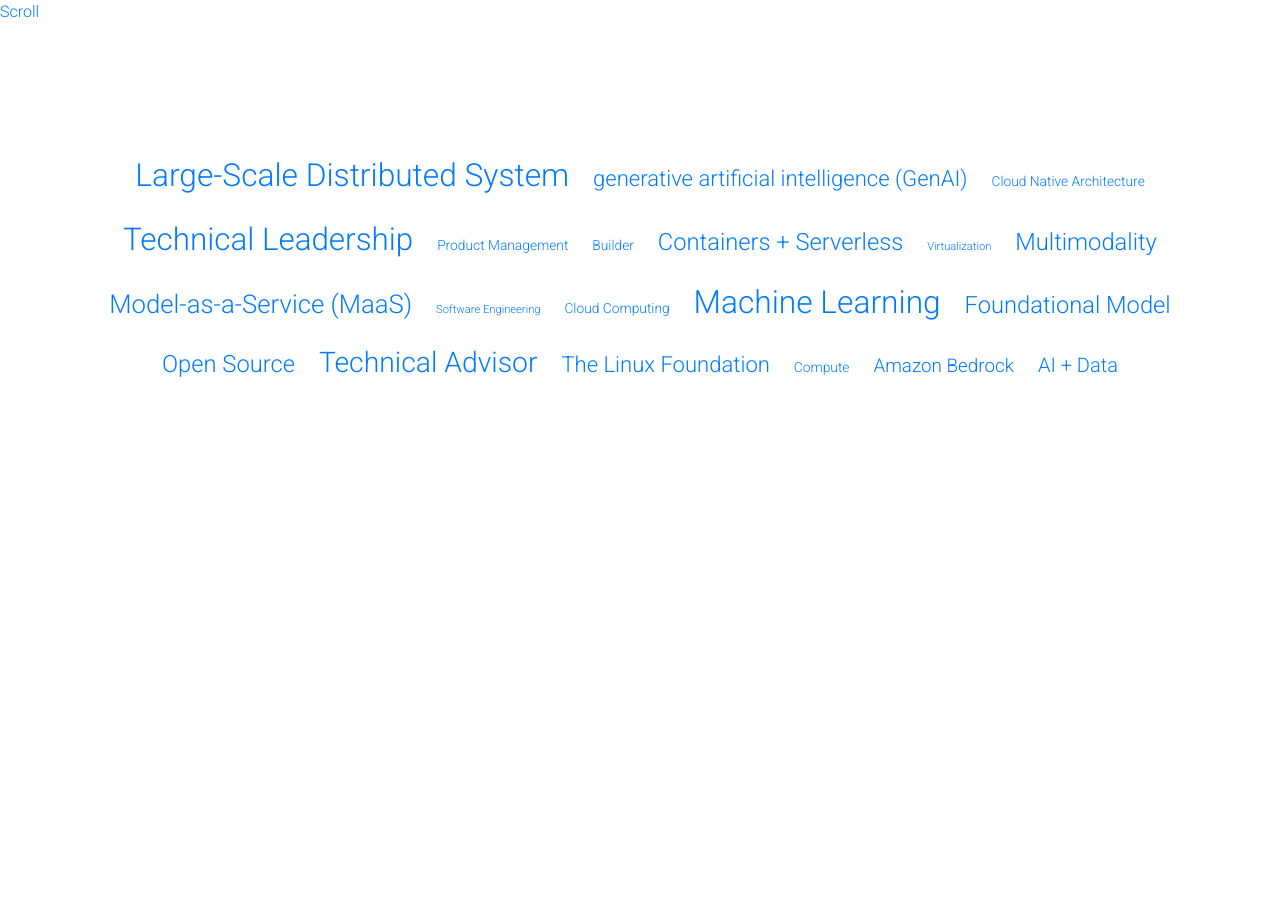
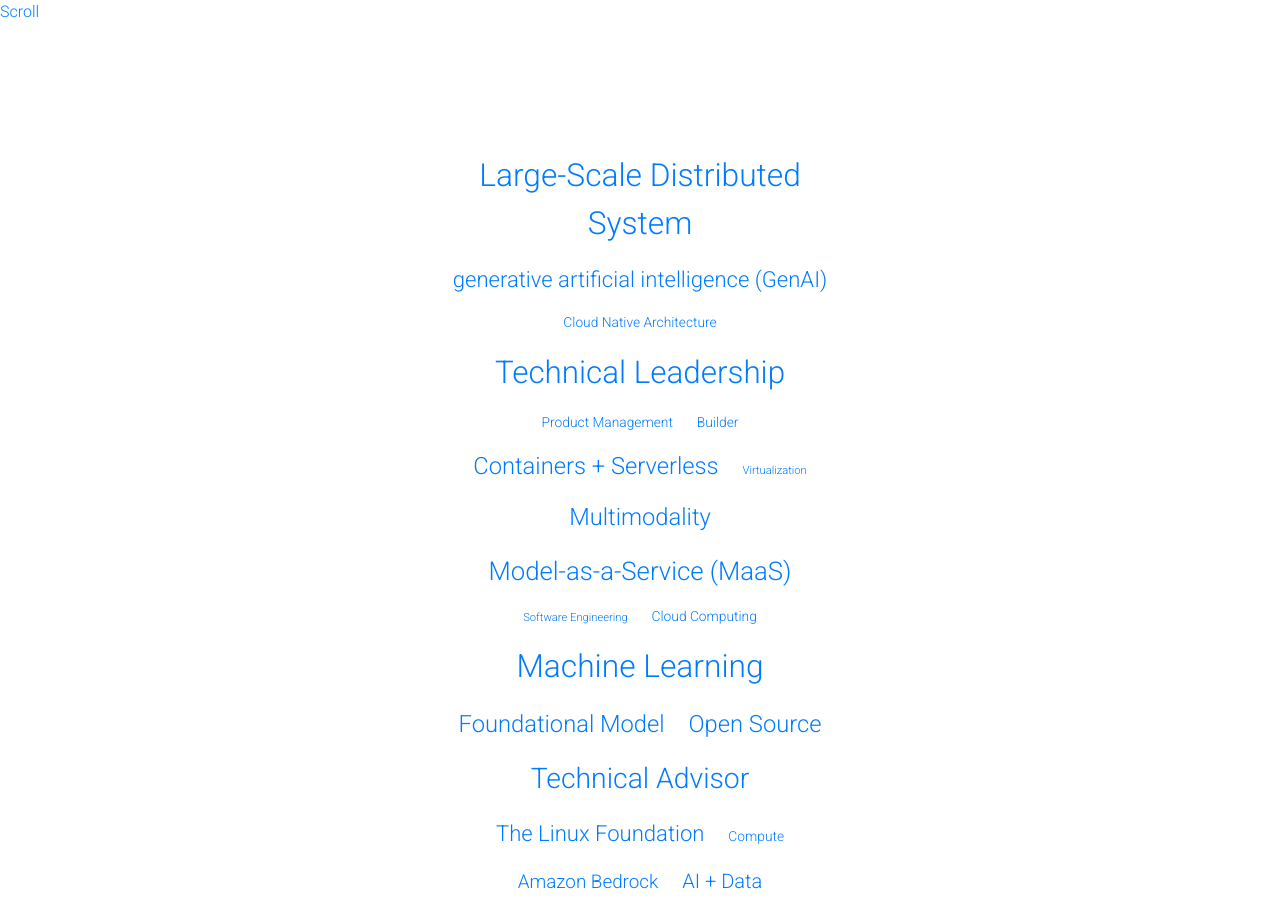
Before and after one commit to gfw001/gfw001.github.io, a Jekyll site: the page wordcloud.html, which Jekyll copies as it is, in a window 1280 px wide. Built offline with Jekyll 4.4.1, drawn with Linux system fonts in a browser that asks for light colours; a style sheet for code colours, icons or effects is not loaded.

Commit message:
Update wordcloud.html

```diff
--- a/wordcloud.html
+++ b/wordcloud.html
@@ -95,9 +95,9 @@
 <section id="tags" class="home-section wg-tag-cloud  "  >
                <div class="home-section-bg " ></div>
                <div class="container-center" >
-               <div class="col-sm" >
-                 <div class="col"></div>
-                 <div class="col">
+               <div class="row" >
+                 <div class="col-sm"></div>
+                 <div class="col-sm">
                <div class="tag-cloud" style="margin-top: 120px;">
                    <a href="" style="font-size:1.9808597661330818rem">Large-Scale Distributed System</a>
                    <a href="" style="font-size:1.3797423688644388rem">generative artificial intelligence (GenAI)</a>
@@ -121,7 +121,7 @@
                    <a href="" style="font-size:1.2537593519539654rem">AI + Data</a>
                 </div>
                    </div>
-                   <div class="col"></div>
+                   <div class="col-sm"></div>
                 </div>
                 </div>
                 </section>
```
